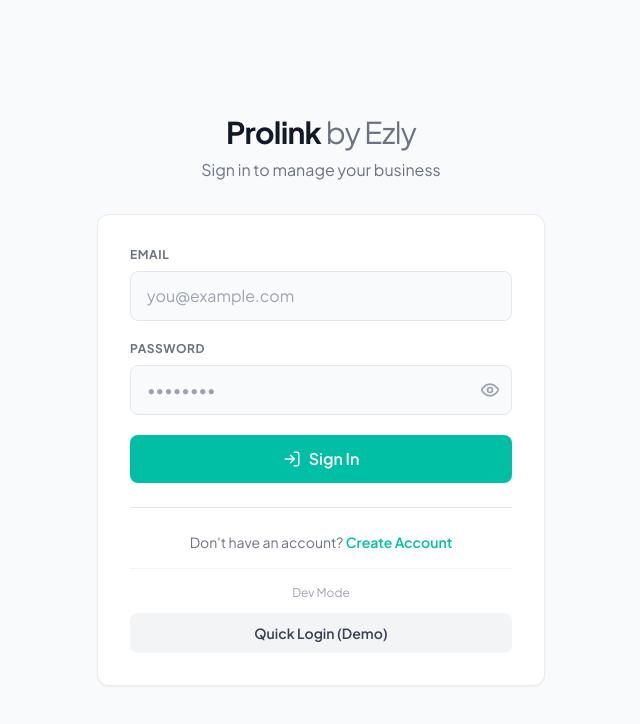
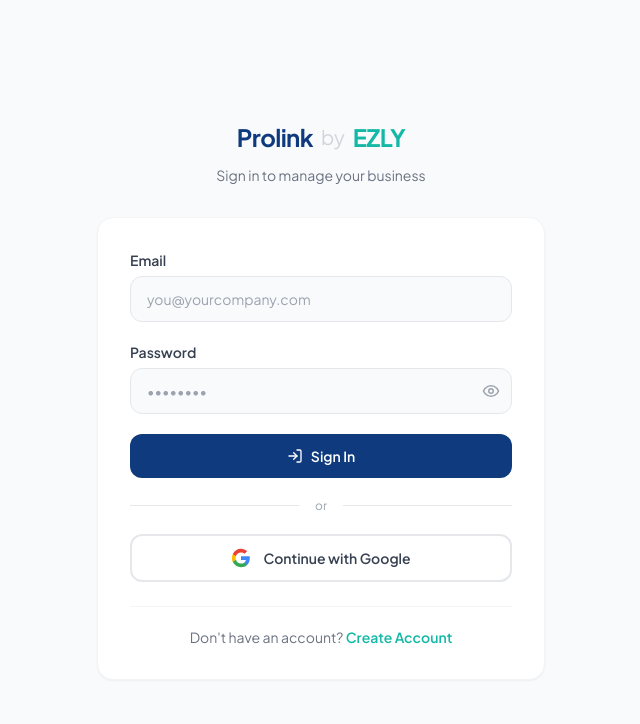
Before and after one commit to bpnelsen/prolink-ezly, a Next.js app: page /login in a window 1280 px wide. Shown: the top 724 px of the page, without its empty margins (319-959 px from the left). Built offline with nearby package versions, Linux system fonts and the light colour scheme; no server answers.

Commit message:
feat: add Google OAuth to login page with auth callback route

```diff
--- /dev/null
+++ b/src/app/auth/callback/route.ts
@@ -0,0 +1,21 @@
+import { NextResponse } from 'next/server'
+import { createClient } from '@supabase/auth-helpers-nextjs'
+
+export async function GET(request: Request) {
+  const { searchParams, origin } = new URL(request.url)
+  const code = searchParams.get('code')
+  const next = searchParams.get('next') ?? '/dashboard'
+
+  if (code) {
+    const supabase = createClient(
+      process.env.NEXT_PUBLIC_SUPABASE_URL!,
+      process.env.NEXT_PUBLIC_SUPABASE_ANON_KEY!
+    )
+    const { error } = await supabase.auth.exchangeCodeForSession(code)
+    if (!error) {
+      return NextResponse.redirect(`${origin}${next}`)
+    }
+  }
+
+  return NextResponse.redirect(`${origin}/login?error=auth_failed`)
+}
--- a/src/app/login/page.tsx
+++ b/src/app/login/page.tsx
@@ -27,7 +27,6 @@ export default function LoginPage() {
       if (authError) throw authError
 
       if (data.user) {
-        // Fetch role to determine redirect
         const { data: profile } = await supabase
           .from('profiles')
           .select('role')
@@ -35,12 +34,7 @@ export default function LoginPage() {
           .single();
 
         const role = profile?.role || 'homeowner';
-
-        if (role === 'admin' || role === 'contractor') {
-          router.push('/dashboard');
-        } else {
-          router.push('/dashboard');
-        }
+        router.push(role === 'admin' || role === 'contractor' ? '/dashboard' : '/dashboard')
       }
     } catch (err: any) {
       setError(err.message || 'Login failed')
@@ -49,49 +43,60 @@ export default function LoginPage() {
     }
   }
 
-  const handleDevLogin = () => {
-    localStorage.setItem('user_email', 'contractor@prolink.com')
-    localStorage.setItem('authenticated', 'true')
-    localStorage.setItem('dev_mode', 'true')
-    window.location.href = '/dashboard'
+  const handleGoogleLogin = async () => {
+    setLoading(true)
+    setError('')
+    try {
+      const { error: authError } = await supabase.auth.signInWithOAuth({
+        provider: 'google',
+        options: {
+          redirectTo: `${window.location.origin}/auth/callback`,
+        },
+      })
+      if (authError) setError(authError.message)
+    } catch (err: any) {
+      setError(err.message || 'Login failed')
+    } finally {
+      setLoading(false)
+    }
   }
 
   return (
-    <div className="min-h-screen bg-gray-50 flex items-center justify-center p-4">
+    <div className="min-h-screen bg-[#f8fafc] flex items-center justify-center p-4">
       <div className="w-full max-w-md">
         {/* Logo */}
         <div className="text-center mb-8">
-          <h1 className="text-3xl font-bold text-gray-900">Prolink <span className="font-light text-gray-500">by Ezly</span></h1>
-          <p className="text-gray-500 mt-2">Sign in to manage your business</p>
+          <Link href="/" className="inline-flex items-center gap-2">
+            <span className="text-[#0f3a7d] font-bold text-2xl tracking-tight">Prolink</span>
+            <span className="text-gray-300 text-xl font-light">by</span>
+            <span className="text-[#14b8a6] font-bold text-2xl tracking-tight">EZLY</span>
+          </Link>
+          <p className="text-gray-500 mt-3 text-sm">Sign in to manage your business</p>
         </div>
 
         {/* Login Card */}
-        <div className="card p-8">
+        <div className="bg-white rounded-2xl shadow-sm border border-gray-100 p-8">
           <form onSubmit={handleLogin} className="space-y-5">
             <div>
-              <label className="block text-xs font-bold text-gray-500 uppercase tracking-wider mb-2">
-                Email
-              </label>
+              <label className="block text-sm font-semibold text-gray-700 mb-1.5">Email</label>
               <input
                 type="email"
                 value={email}
                 onChange={(e) => setEmail(e.target.value)}
-                className="w-full bg-gray-50 border border-gray-200 rounded-lg px-4 py-3 text-gray-900 focus:border-teal-500 focus:ring-2 focus:ring-teal-500/20"
-                placeholder="you@example.com"
+                className="w-full px-4 py-3 bg-[#f8fafc] border border-gray-200 rounded-xl focus:ring-2 focus:ring-[#14b8a6] focus:border-transparent outline-none transition text-gray-900 text-sm"
+                placeholder="you@yourcompany.com"
                 required
               />
             </div>
 
             <div>
-              <label className="block text-xs font-bold text-gray-500 uppercase tracking-wider mb-2">
-                Password
-              </label>
+              <label className="block text-sm font-semibold text-gray-700 mb-1.5">Password</label>
               <div className="relative">
                 <input
                   type={showPassword ? 'text' : 'password'}
                   value={password}
                   onChange={(e) => setPassword(e.target.value)}
-                  className="w-full bg-gray-50 border border-gray-200 rounded-lg px-4 py-3 text-gray-900 focus:border-teal-500 focus:ring-2 focus:ring-teal-500/20 pr-12"
+                  className="w-full px-4 py-3 bg-[#f8fafc] border border-gray-200 rounded-xl focus:ring-2 focus:ring-[#14b8a6] focus:border-transparent outline-none transition text-gray-900 text-sm pr-12"
                   placeholder="••••••••"
                   required
                 />
@@ -100,13 +105,13 @@ export default function LoginPage() {
                   onClick={() => setShowPassword(!showPassword)}
                   className="absolute right-3 top-1/2 -translate-y-1/2 text-gray-400 hover:text-gray-600"
                 >
-                  {showPassword ? <EyeOff size={20} /> : <Eye size={20} />}
+                  {showPassword ? <EyeOff size={18} /> : <Eye size={18} />}
                 </button>
               </div>
             </div>
 
             {error && (
-              <div className="bg-red-50 border border-red-200 text-red-700 px-4 py-3 rounded-lg text-sm">
+              <div className="p-4 bg-red-50 border border-red-200 rounded-xl text-red-700 text-sm">
                 {error}
               </div>
             )}
@@ -114,34 +119,39 @@ export default function LoginPage() {
             <button
               type="submit"
               disabled={loading}
-              className="w-full bg-teal-600 text-white font-semibold py-3 rounded-lg hover:bg-teal-700 transition-colors flex items-center justify-center gap-2 disabled:opacity-50"
+              className="w-full py-3 bg-[#0f3a7d] text-white rounded-xl font-semibold hover:bg-[#0c2e5c] transition text-sm flex items-center justify-center gap-2 disabled:opacity-50"
             >
-              {loading ? (
-                'Signing in...'
-              ) : (
-                <>
-                  <LogIn size={18} />
-                  Sign In
-                </>
-              )}
+              <LogIn size={16} />
+              Sign In
+            </button>
+
+            <div className="relative flex items-center">
+              <div className="flex-1 border-t border-gray-200" />
+              <span className="mx-4 text-xs text-gray-400">or</span>
+              <div className="flex-1 border-t border-gray-200" />
+            </div>
+
+            <button
+              type="button"
+              onClick={handleGoogleLogin}
+              disabled={loading}
+              className="w-full py-3 bg-white border-2 border-gray-200 rounded-xl hover:border-gray-300 hover:bg-gray-50 transition text-sm font-semibold text-gray-700 flex items-center justify-center gap-3"
+            >
+              <svg className="w-5 h-5" viewBox="0 0 24 24">
+                <path fill="#4285F4" d="M22.56 12.25c0-.78-.07-1.53-.2-2.25H12v4.26h5.92c-.26 1.37-1.04 2.53-2.21 3.31v2.77h3.57c2.08-1.92 3.28-4.74 3.28-8.09z"/>
+                <path fill="#34A853" d="M12 23c2.97 0 5.46-.98 7.28-2.66l-3.57-2.77c-.98.66-2.23 1.06-3.71 1.06-2.86 0-5.29-1.93-6.16-4.53H2.18v2.84C3.99 20.53 7.7 23 12 23z"/>
+                <path fill="#FBBC05" d="M5.84 14.09c-.22-.66-.35-1.36-.35-2.09s.13-1.43.35-2.09V7.07H2.18C1.43 8.55 1 10.22 1 12s.43 3.45 1.18 4.93l2.85-2.22.81-.62z"/>
+                <path fill="#EA4335" d="M12 5.38c1.62 0 3.06.56 4.21 1.64l3.15-3.15C17.45 2.09 14.97 1 12 1 7.7 1 3.99 3.47 2.18 7.07l3.66 2.84c.87-2.6 3.3-4.53 6.16-4.53z"/>
+              </svg>
+              Continue with Google
             </button>
           </form>
 
-          <div className="mt-6 pt-6 border-t border-gray-200 text-center">
+          <div className="mt-6 pt-5 border-t border-gray-100 text-center">
             <p className="text-sm text-gray-500">
               Don&apos;t have an account?{' '}
-              <Link href="/signup" className="text-teal-600 hover:text-teal-700 font-semibold">Create Account</Link>
+              <Link href="/signup" className="text-[#14b8a6] hover:text-[#0d9e8c] font-semibold">Create Account</Link>
             </p>
-          </div>
-
-          <div className="mt-4 pt-4 border-t border-gray-100">
-            <p className="text-xs text-gray-400 text-center mb-3">Dev Mode</p>
-            <button
-              onClick={handleDevLogin}
-              className="w-full px-4 py-2.5 bg-gray-100 text-gray-700 rounded-lg text-sm font-semibold hover:bg-gray-200 transition-colors"
-            >
-              Quick Login (Demo)
-            </button>
           </div>
         </div>
       </div>
```
